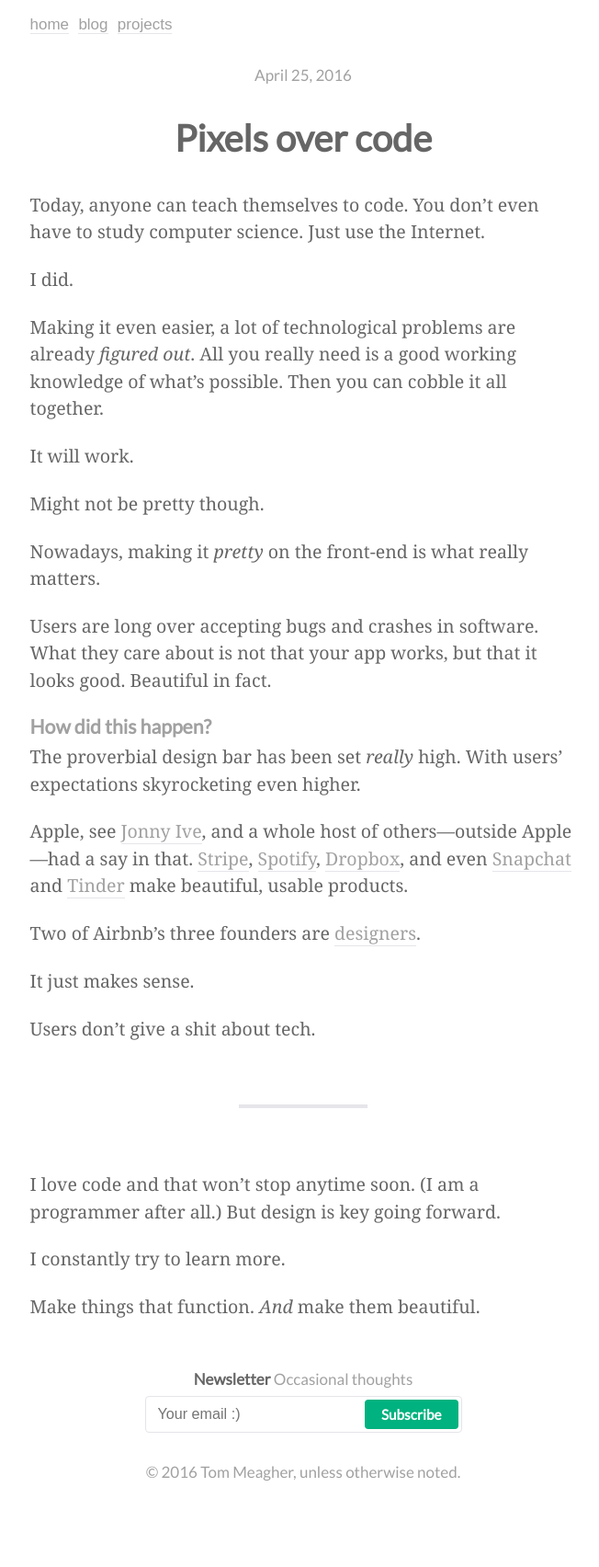
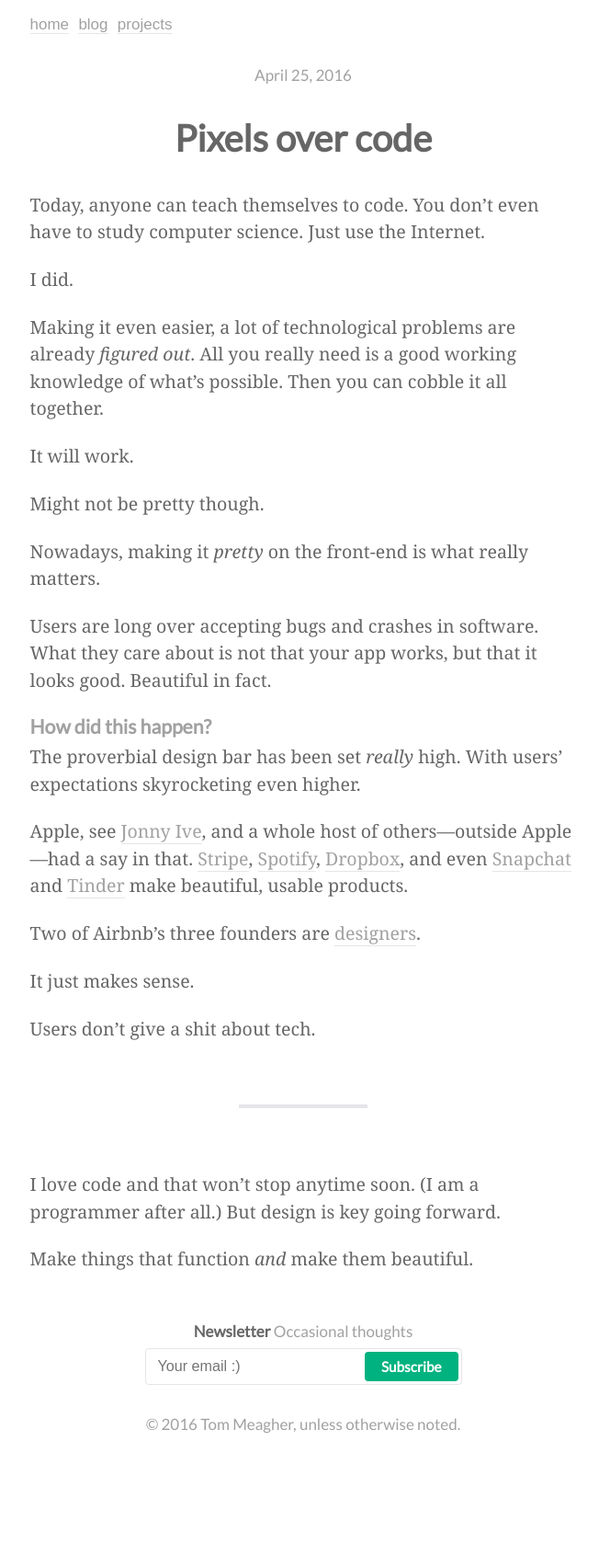
Before and after one commit to tmm/www, a Jekyll site: the page built from blog/_posts/2016-04-25-pixels-over-code.md, in a window 1280 px wide. Shown: the whole page at 92% size, without its empty margins (310-962 px from the left). Built offline with Jekyll 4.4.1, drawn with Linux system fonts in a browser that asks for light colours; after the commit the page ends 1652 px from its top, so only the background shows below that.

Commit message:
Edit post

```diff
--- a/blog/_posts/2016-04-25-pixels-over-code.md
+++ b/blog/_posts/2016-04-25-pixels-over-code.md
@@ -33,6 +33,4 @@ Users don't give a shit about tech.
 
 I love code and that won't stop anytime soon. (I am a programmer after all.) But design is key going forward.
 
-I constantly try to learn more.
-
-Make things that function. *And* make them beautiful.
+Make things that function *and* make them beautiful.
```
